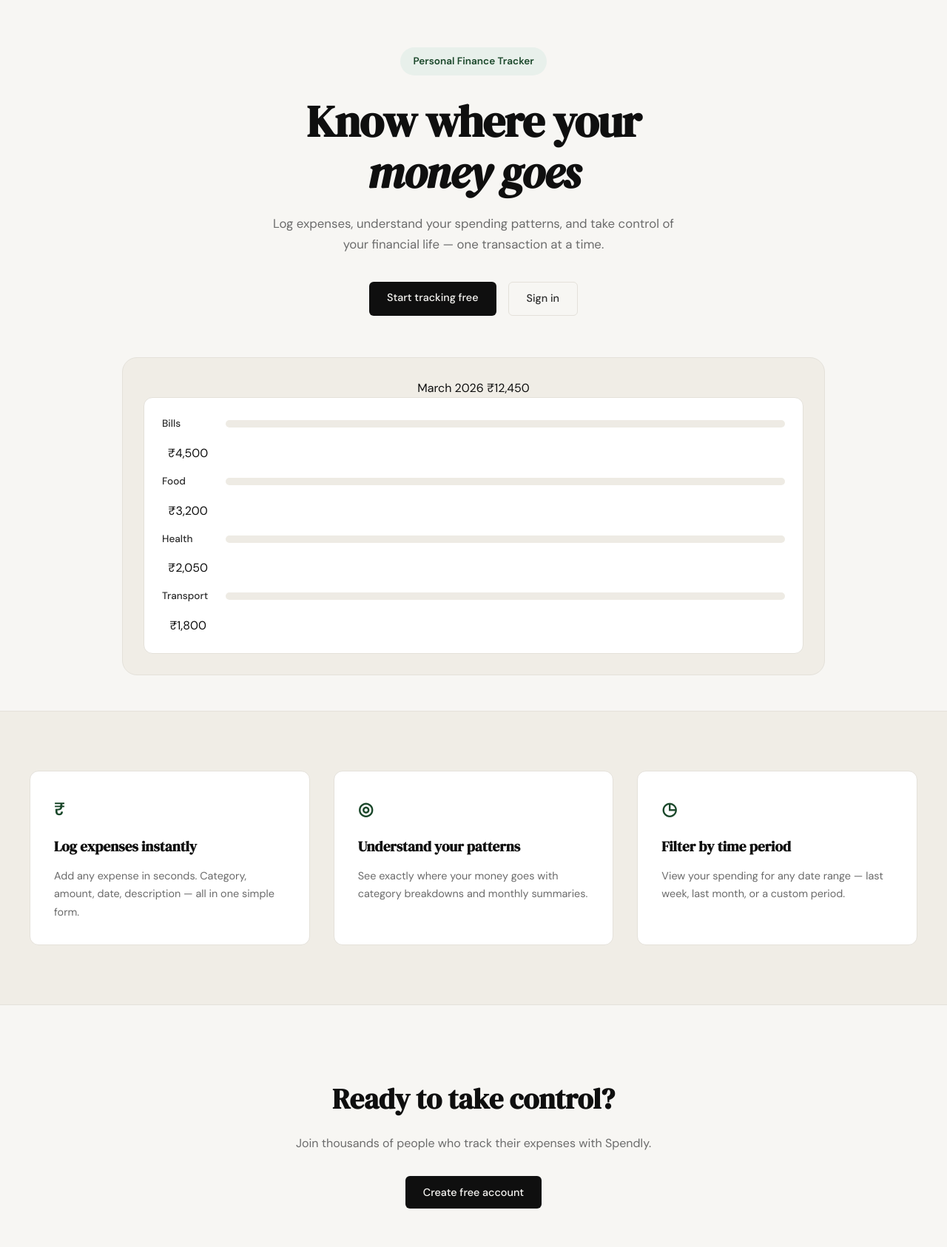
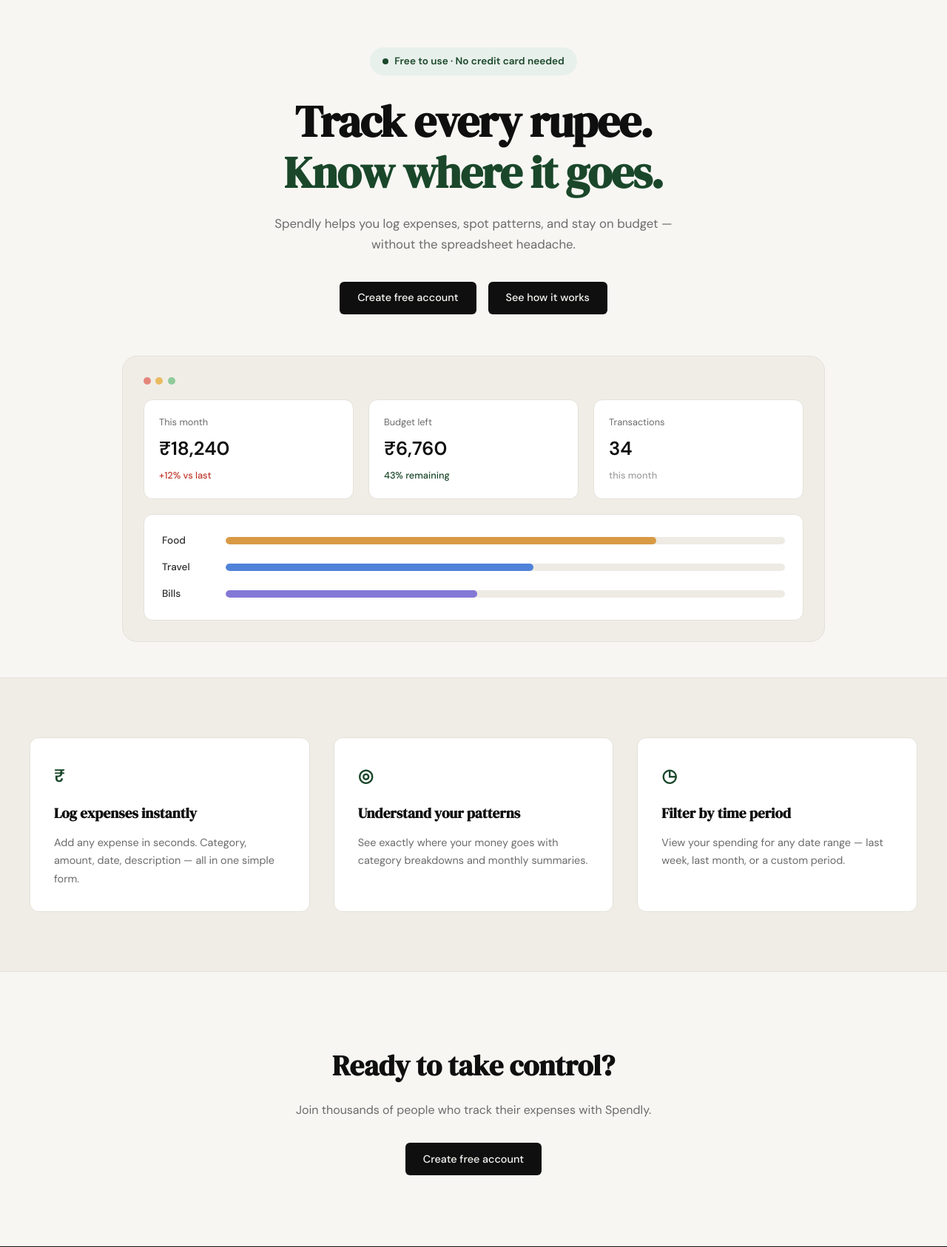
Before and after one commit to rania007-creator/spendly, a Flask app: page / in a window 1280 px wide. Shown: the part 61-1747 px from the top of the page at 74% size. Run offline with Flask 3, Linux system fonts and the light colour scheme.

Commit message:
Update landing page hero

```diff
--- a/templates/landing.html
+++ b/templates/landing.html
@@ -1,58 +1,57 @@
-{% extends "base.html" %} {% block title %}Spendly — Track Every Rupee{%
-endblock %} {% block content %}
+{% extends "base.html" %}
+{% block title %}Spendly — Track Every Rupee{% endblock %}
+{% block content %}
 
 <section class="hero">
-  <div class="hero-inner">
-    <div class="hero-badge">Personal Finance Tracker</div>
-    <h1 class="hero-title">
-      Know where your<br />
-      <em>money goes</em>
-    </h1>
-    <p class="hero-subtitle">
-      Log expenses, understand your spending patterns, and take control of your
-      financial life — one transaction at a time.
-    </p>
-    <div class="hero-actions">
-      <a href="{{ url_for('register') }}" class="btn-primary"
-        >Start tracking free</a
-      >
-      <a href="{{ url_for('login') }}" class="btn-ghost">Sign in</a>
-    </div>
+  <div class="hero-badge"><span class="badge-dot"></span>Free to use · No credit card needed</div>
+  <h1 class="hero-title">
+    Track every rupee.<br>
+    <span class="hero-title-accent">Know where it goes.</span>
+  </h1>
+  <p class="hero-subtitle">
+    Spendly helps you log expenses, spot patterns, and stay on budget — without the spreadsheet headache.
+  </p>
+  <div class="hero-actions">
+    <a href="{{ url_for('register') }}" class="btn-primary">Create free account</a>
+    <a href="#" class="btn-primary">See how it works</a>
   </div>
+
   <div class="hero-visual">
     <div class="mock-card">
-      <div class="mock-card-header">
-        <span class="mock-label">March 2026</span>
-        <span class="mock-total">₹12,450</span>
+      <div class="mock-card-dots">
+        <span class="dot dot-red"></span>
+        <span class="dot dot-yellow"></span>
+        <span class="dot dot-green"></span>
+      </div>
+      <div class="mock-stats">
+        <div class="mock-stat">
+          <span class="mock-stat-label">This month</span>
+          <span class="mock-stat-value">₹18,240</span>
+          <span class="mock-stat-change negative">+12% vs last</span>
+        </div>
+        <div class="mock-stat">
+          <span class="mock-stat-label">Budget left</span>
+          <span class="mock-stat-value">₹6,760</span>
+          <span class="mock-stat-change positive">43% remaining</span>
+        </div>
+        <div class="mock-stat">
+          <span class="mock-stat-label">Transactions</span>
+          <span class="mock-stat-value">34</span>
+          <span class="mock-stat-change muted">this month</span>
+        </div>
       </div>
       <div class="mock-bars">
         <div class="mock-bar-row">
-          <span class="mock-cat">Bills</span>
-          <div class="mock-bar-track">
-            <div class="mock-bar" style="width: 72%"></div>
-          </div>
-          <span class="mock-amt">₹4,500</span>
+          <span class="mock-cat">Food</span>
+          <div class="mock-bar-track"><div class="mock-bar mock-bar-food" style="width: 77%"></div></div>
         </div>
         <div class="mock-bar-row">
-          <span class="mock-cat">Food</span>
-          <div class="mock-bar-track">
-            <div class="mock-bar mock-bar-2" style="width: 52%"></div>
-          </div>
-          <span class="mock-amt">₹3,200</span>
+          <span class="mock-cat">Travel</span>
+          <div class="mock-bar-track"><div class="mock-bar mock-bar-travel" style="width: 55%"></div></div>
         </div>
         <div class="mock-bar-row">
-          <span class="mock-cat">Health</span>
-          <div class="mock-bar-track">
-            <div class="mock-bar mock-bar-3" style="width: 33%"></div>
-          </div>
-          <span class="mock-amt">₹2,050</span>
-        </div>
-        <div class="mock-bar-row">
-          <span class="mock-cat">Transport</span>
-          <div class="mock-bar-track">
-            <div class="mock-bar mock-bar-4" style="width: 28%"></div>
-          </div>
-          <span class="mock-amt">₹1,800</span>
+          <span class="mock-cat">Bills</span>
+          <div class="mock-bar-track"><div class="mock-bar mock-bar-bills" style="width: 45%"></div></div>
         </div>
       </div>
     </div>
@@ -94,9 +93,9 @@
     <p class="cta-body">
       Join thousands of people who track their expenses with Spendly.
     </p>
-    <a href="{{ url_for('register') }}" class="btn-primary"
-      >Create free account</a
-    >
+    <a href="{{ url_for('register') }}" class="btn-primary">
+      Create free account
+    </a>
   </div>
 </section>
 
```
